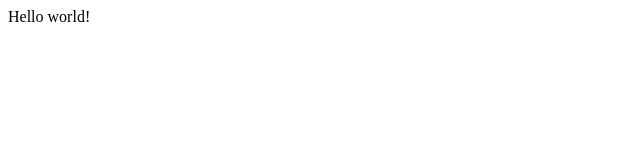
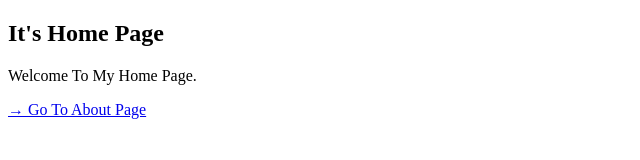
Before and after one commit to RiahiAchraf/First-Gatsby-Blog, a Gatsby site: page / in a window 1280 px wide. Shown: the whole page, without its empty margins (0-640 px from the left). Built offline with nearby package versions, Linux system fonts and the light colour scheme; Gatsby itself is replaced by a stand-in of ours.

Commit message:
Blog Setup

```diff
--- a/src/pages/index.js
+++ b/src/pages/index.js
@@ -1,5 +1,14 @@
-import React from "react"
+import React from "react";
+import { Link } from "gatsby";
 
-export default function Home() {
-  return <div>Hello world!</div>
-}
+const Home = () => {
+  return (
+    <>
+      <h2>It's Home Page</h2>
+      <p>Welcome To My Home Page.</p>
+      <Link to="/about/">&rarr; Go To About Page</Link>
+    </>
+  );
+};
+
+export default Home;
```
Also changed, not shown: src/pages/about.js (added, +14 -0 lines), 1 other file.
